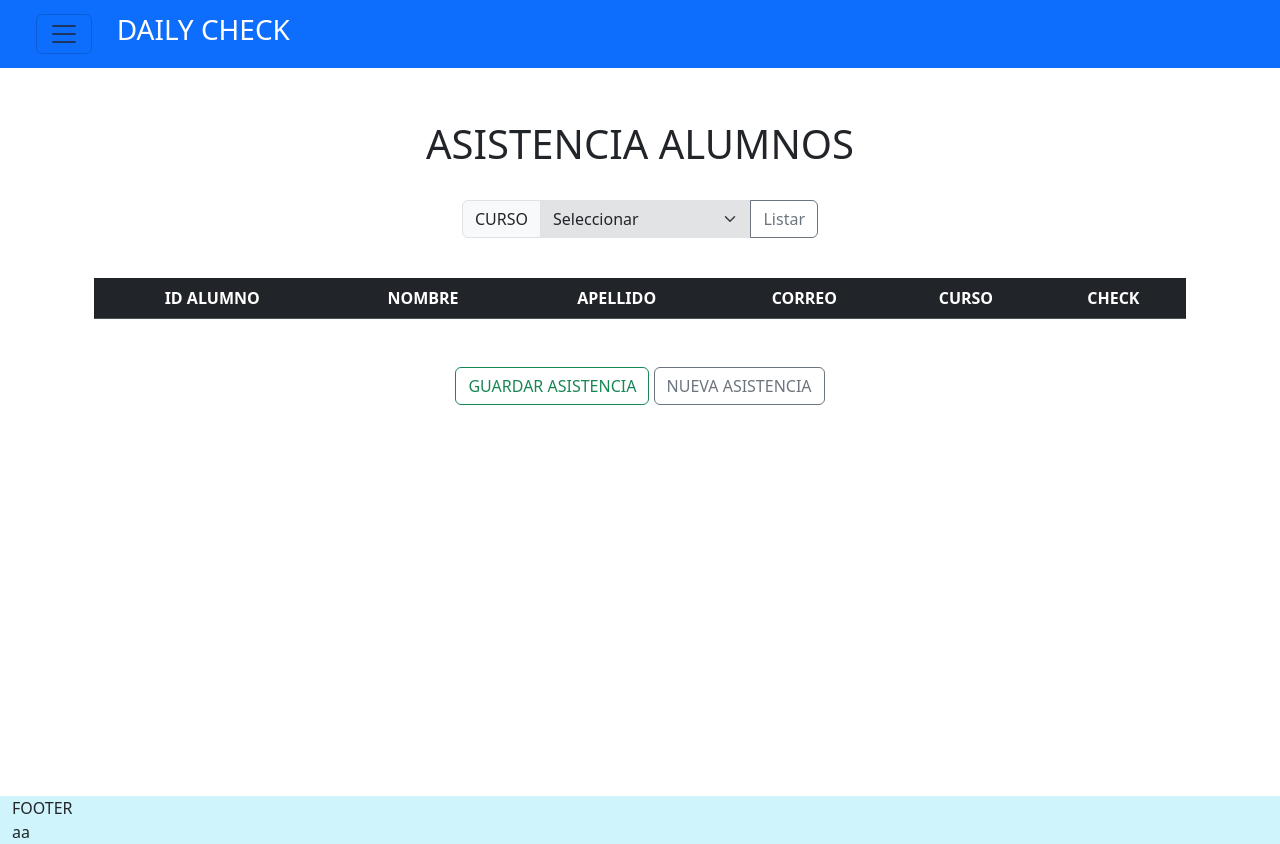
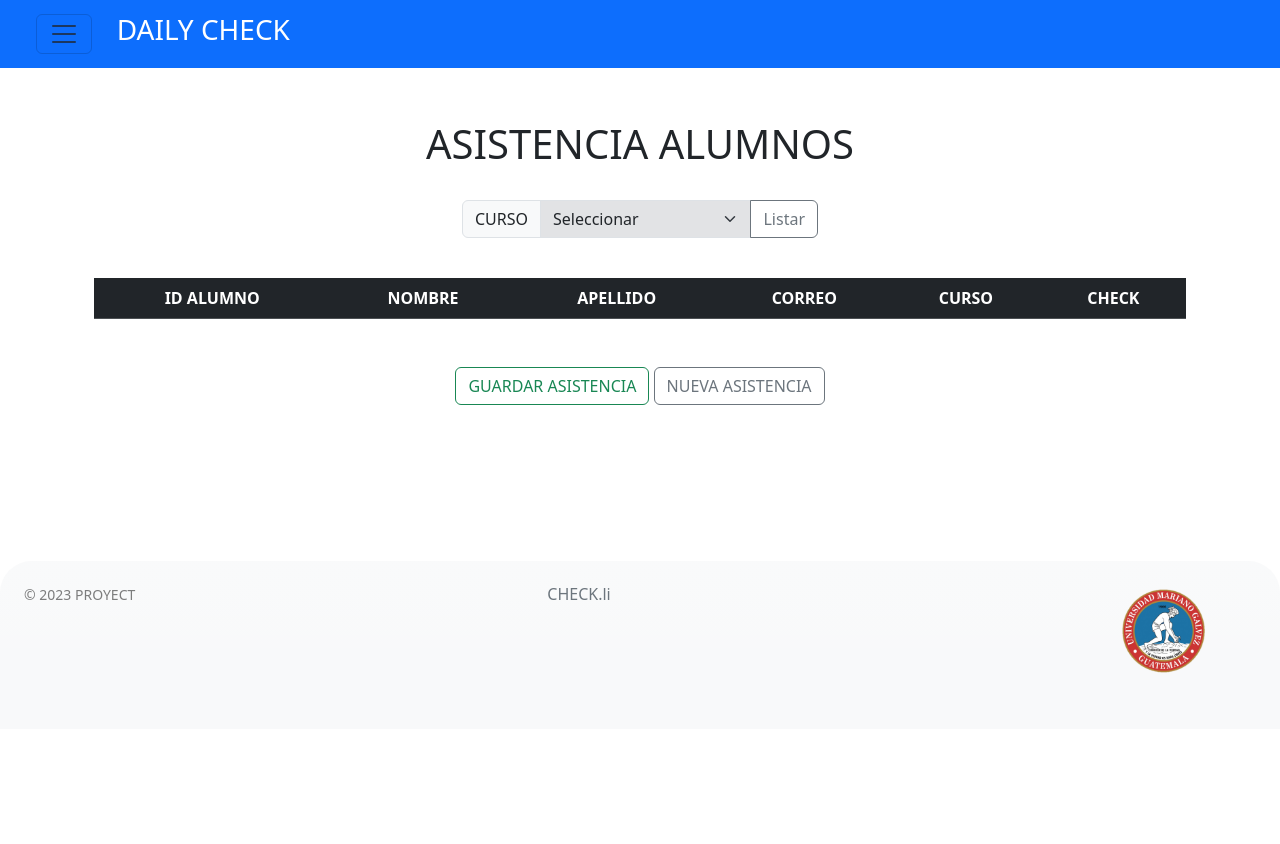
Before and after one commit to Davinchi211/digital, a PHP site: page /asistencia.php in a window 1280 px wide. After the commit the page ends 673 px from the top, so only its background shows below. Run offline with PHP 8.4, Linux system fonts and the light colour scheme; data that the repository does not hold is empty.

Commit message:
FINAL UPDATE

```diff
--- a/public/style_asistencia.css
+++ /dev/null
@@ -1,4 +0,0 @@
-body,html{
-    padding: 0;
-    margin: 0;
-}
--- a/vista_asis/asistencia.php
+++ b/vista_asis/asistencia.php
@@ -46,7 +46,7 @@
            </div>
     </nav>
     <!--BODY -->
-    <div class="container-fluid mt-5" style="height: 700px;" id="body_c">
+    <div class="mt-5" style="height: 700px; margin: 0;" id="body_c">
         <!--Select course-->
         <!--container principal-->
         <div class="container text-center">
@@ -121,15 +121,22 @@
         </div>
         </div>
         </form>
+    <!--FOOTER-->
+    <div class="container-fluid bg-light bg-gradient text-black-50 mt-2 rounded-top-5" style="padding:1.5em;">
+        <div class="row">
+            <div class="col-5">
+            <h6><small>© 2023 PROYECT</small></h6>
+            </div>
+            <div class="col-5">
+            <a href="#" class="link-offset-2 link-underline link-underline-opacity-0 link-secondary"><h6>CHECK.li</h6></a>
+            </div>
+            <div class="col-2">
+                <div style="height:120px;">
+                <img src="../public/img/umg.png" alt="logo UMG" class="img-fluid d-block sm-image" style="width:200px;">
+                </div>
+             </div>
         </div>
-            <!--FOOTER-->
-      <div class="container-fluid bg-info-subtle justify-between mt-5">
-        <div class="copyright">
-            FOOTER
-        </div>
-        <div class="text">
-            aa
-        </div>
+    </div>
     </div>
 </body>
 </html>
```
Also changed, not shown: public/img/umg.png (added).
